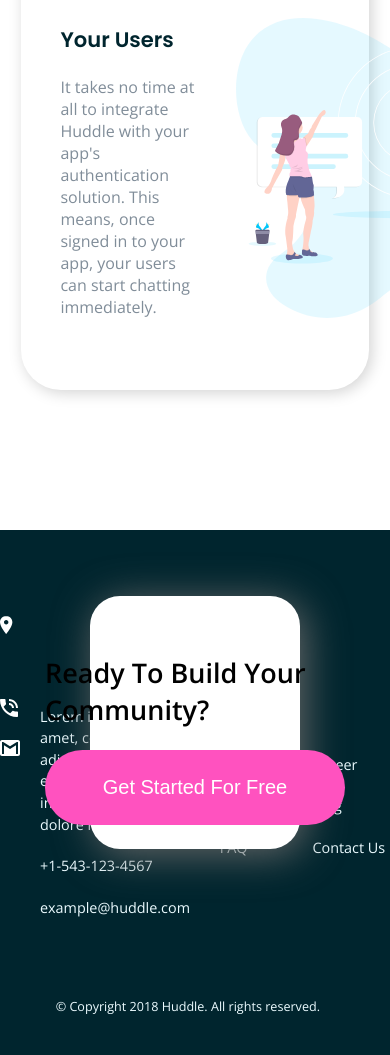
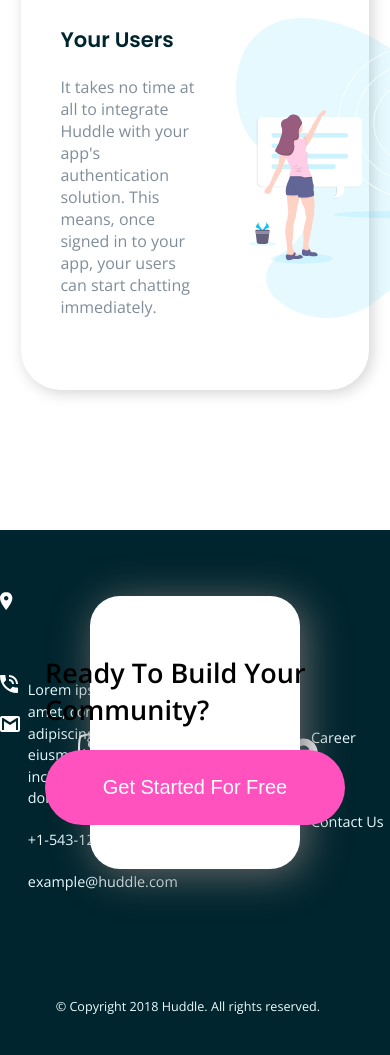
Before and after one commit to shylietara/huddle-landing, a plain HTML site: page index.html in a window 390 px wide. Shown: the part 1978-3033 px from the top of the page. Drawn offline with nearby package versions, Linux system fonts and the light colour scheme.

Commit message:
done, but not a responsive design

```diff
--- a/css/styles.css
+++ b/css/styles.css
@@ -193,7 +193,7 @@
   box-shadow: 5px 5px 40px #696969;
   top: 305%;
   left: 23%;
-
+  padding-bottom: 20px;
 }
 
 .inner-float {
@@ -218,8 +218,7 @@
 }
 
 .bottom-text {
-  height: 100%;
-  width: 50%;
+  height: 90%;
   position: relative;
   display: flex;
   justify-content: center;
@@ -240,8 +239,8 @@
 }
 
 .list-icons {
-margin-top: 22%;
-margin-right: 20px;
+margin-top: 16%;
+margin-right: 2%;
 }
 
 .address {
@@ -263,6 +262,13 @@
   margin-top: 12%;
 }
 
+.white-logo {
+  filter: brightness(0) invert(1);
+  position: absolute;
+  left: 20%;
+  top: 38%;
+}
+
 li {
   line-height: 1.5em;
   padding-bottom: 20px;
--- a/index.html
+++ b/index.html
@@ -69,6 +69,7 @@
     </div>
   </div>
   <div class="bottom-container">
+    <img class="white-logo" src="./images/logo.svg" alt="logo">
     <div class="bottom-text">
       <div class="list-icons">
         <img class="icon location" src="./images/icon-location.svg" alt="location-icon">
```
